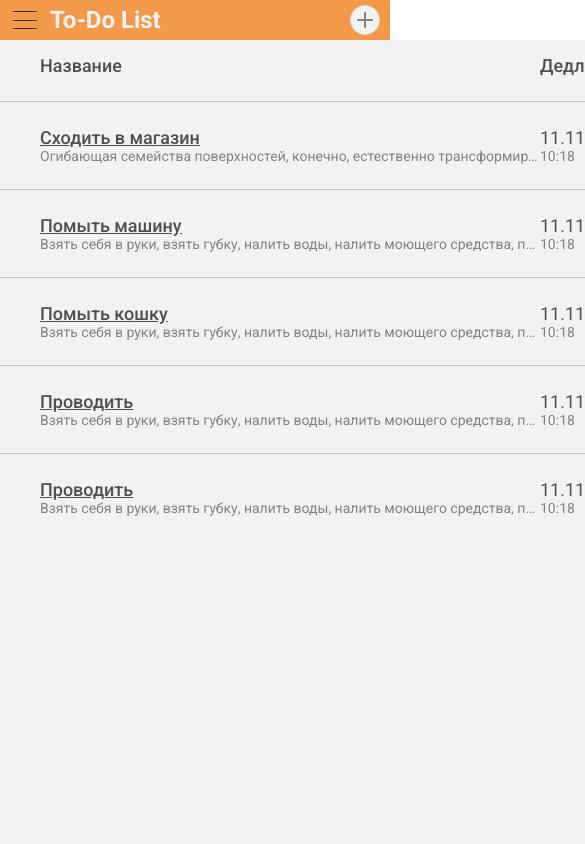
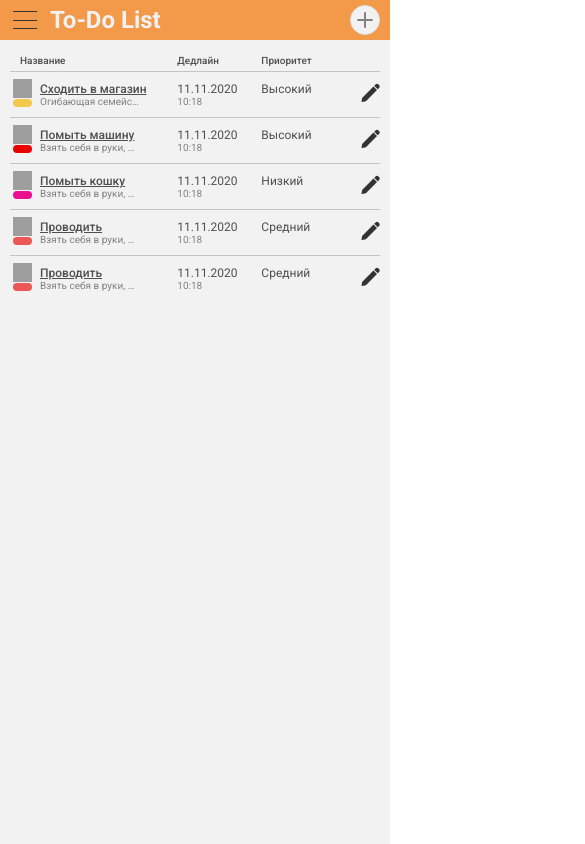
Before and after one commit to evgenstepanov/ToDo-List, a React (Create React App) app: page / in a window 390 px wide. Shown: the top 844 px of the page, 585 px wide, since content can reach past the window. Built offline with nearby package versions, Linux system fonts and the light colour scheme; grey boxes are pictures that could not be loaded.

Commit message:
адаптивность основного списка todo

```diff
--- a/src/components/TodoList.css
+++ b/src/components/TodoList.css
@@ -9,7 +9,7 @@
   white-space: nowrap;
   overflow: hidden;
   text-overflow: ellipsis;
-  max-width: 500px;
+  max-width: 411px;
   width: 100%;
   color: #828282;
 }
@@ -19,6 +19,10 @@
 }
 .table-todo__header-cell_first {
   padding-left: 4rem;
+}
+.todo-cell {
+  padding: 1rem 0;
+  vertical-align: text-bottom;
 }
 .todo__text {
   position: relative;
@@ -43,8 +47,49 @@
   position: absolute;
   top: 25px;
   right: 0px;
-  width: 30px;
-  height: 30px;
+  width: 24px;
+  height: 24px;
   background: url(../img/icons.svg) -130px -1px;
   cursor: pointer;
 }
+@media (max-width: 1130px) {
+  .todo__description {
+    max-width: 317px;
+  }
+}
+@media (max-width: 990px) {
+  .todo__description {
+    max-width: 100px;
+  }
+  .table-todo {
+    margin: 0 1rem;
+    width: calc(100% - 2rem);
+  }
+  .todo__text {
+    padding: 1rem 0 1rem 3rem;
+    width: 30%;
+  }
+  .todo-icons {
+    top: 7px;
+  }
+  .table-todo__header-cell {
+    padding-bottom: 0.5rem;
+    font-size: 1rem;
+  }
+  .table-todo__header-cell_first {
+    padding-left: 1rem;
+  }
+  .todo-cell {
+    font-size: 1.2rem;
+  }
+  .todo__description,
+  .todo__time {
+    font-size: 1rem;
+  }
+  .todo__edit {
+    top: 7px;
+  }
+  .todo-icons__icon-status {
+    margin-bottom: 0.1rem;
+  }
+}
--- a/src/components/TodoList.js
+++ b/src/components/TodoList.js
@@ -9,7 +9,7 @@ export default function TodoList() {
     toggleStatusTodo,
     getTime,
     getDate,
-    getEditModal,
+    openEditModal,
   } = React.useContext(StoreContext);
 
   return (
@@ -31,10 +31,10 @@ export default function TodoList() {
         {filteredTodos.map(todo => {
           return (
             <tr key={todo.id} className='todo'>
-              <td className='todo__text'>
+              <td className='todo__text todo-cell'>
                 <div className='todo-icons'>
                   <div
-                    className={`icon-status icon-status_${todo.status} todo-icons__icon-status`}
+                    className={`icon icon_${todo.status} todo-icons__icon-status`}
                     onClick={() => toggleStatusTodo(todo.id)}
                   ></div>
                   <div
@@ -52,7 +52,7 @@ export default function TodoList() {
                   {todo.description}
                 </div>
               </td>
-              <td className='todo__calendar'>
+              <td className='todo__calendar todo-cell'>
                 <div className='todo__date text_regular-weight text_medium-color'>
                   {getDate(todo.date)}
                 </div>
@@ -60,11 +60,11 @@ export default function TodoList() {
                   {getTime(todo.date)}
                 </div>
               </td>
-              <td className='todo__priority'>
+              <td className='todo__priority todo-cell'>
                 {todo.priorityText}
                 <div
                   className='todo__edit'
-                  onClick={() => getEditModal(todo.id)}
+                  onClick={() => openEditModal(todo.id)}
                 ></div>
               </td>
             </tr>
```
